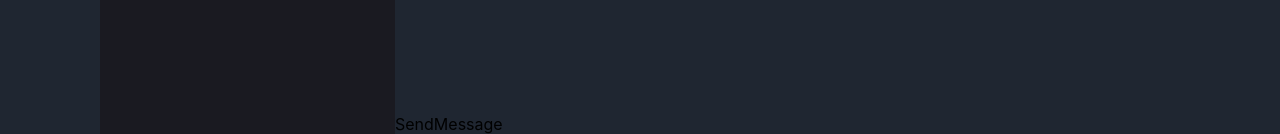
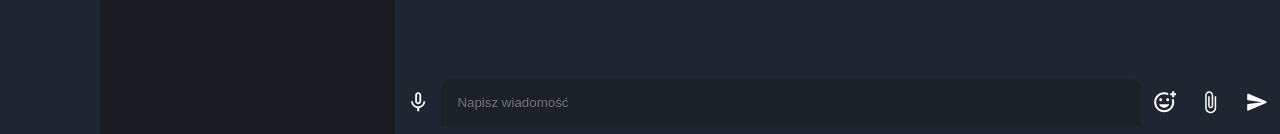
Before and after one commit to sdnn44/messageme, a React (Create React App) app: page /app in a window 1280 px wide. Shown: the part 666-800 px from the top of the page. Built offline with nearby package versions, Linux system fonts and the light colour scheme.

Commit message:
Added styles to the form responsible for sending messages.

```diff
--- a/src/components/Chat/ChatMessage.js
+++ b/src/components/Chat/ChatMessage.js
@@ -44,7 +44,7 @@ export const ChatMessage = ({receiver}) => {
         </ChatMessageElement>
     </Wrapper>
     ) : (
-    <ChatMessageElement style={{"margin-left": "auto", "background-color": "rgb(1, 86, 189)"}}>
+    <ChatMessageElement style={{"marginLeft": "auto", "backgroundColor": "rgb(1, 86, 189)"}}>
         <span>Me</span>
         <p>Fine :-)</p>
         <span>05.06.2023 23:08</span>
--- a/src/components/Chat/SendMessageForm/MessageForm.js
+++ b/src/components/Chat/SendMessageForm/MessageForm.js
@@ -1,8 +1,95 @@
-import React from 'react'
+import React, { useState } from "react";
+import IconButton from "@mui/material/IconButton";
+import Tooltip from "@mui/material/Tooltip";
+import MicNoneIcon from "@mui/icons-material/MicNone";
+import AddReactionOutlinedIcon from "@mui/icons-material/AddReactionOutlined";
+import AttachFileIcon from "@mui/icons-material/AttachFile";
+import SendRoundedIcon from "@mui/icons-material/SendRounded";
+import styled from "styled-components";
+
+const Wrapper = styled.div`
+  display: flex;
+  align-items: center;
+  justify-content: space-between;
+  height: 4rem;
+
+  svg {
+    color: #fff;
+    padding: .2rem;
+  }
+
+  svg:hover {
+    color: rgb(1, 86, 189);
+    transition: 1s ease;
+  }
+
+  form {
+    flex: 1;
+    display: flex;
+  }
+
+  input {
+    color: #fff;
+    flex: 1;
+    background-color: rgb(28, 33, 40);
+    border: none;
+    border-radius: 10px 10px 0 0;
+    padding: 1rem;
+  }
+`;
 
 const MessageForm = () => {
+
+  //will be deleted soon
+  const [message, setMessage] = useState("");
+  const sendMessage = (e) => {
+    e.preventDefault();
+    setMessage("");
+  }
+
   return (
-    <div>SendMessage</div>
-  )
-}
+    <Wrapper>
+      <Tooltip title="Wyślij nagranie głosowe" placement="top">
+        <IconButton
+        // onClick={() => )}
+        >
+          <MicNoneIcon />
+        </IconButton>
+      </Tooltip>
+      <form>
+        <input
+          type="text"
+          value={message}
+          onChange={(e) => setMessage(e.target.value)}
+          placeholder="Napisz wiadomość"
+        />
+        <button onClick={sendMessage} type="submit" style={{display: "none"}}>Wyślij wiadomość</button>
+        <Tooltip title="Wybierz ikonę emoji" placement="top">
+          <IconButton
+          // onClick={() => )}
+          >
+            <AddReactionOutlinedIcon />
+          </IconButton>
+        </Tooltip>
+
+        <Tooltip title="Załącz plik" placement="top">
+          <IconButton
+          // onClick={() => )}
+          >
+            <AttachFileIcon />
+          </IconButton>
+        </Tooltip>
+      </form>
+      <Tooltip title="Wyślij wiadomość" placement="top">
+        <IconButton
+          type='submit'
+          onClick={sendMessage}
+        // onClick={() => )}
+        >
+          <SendRoundedIcon />
+        </IconButton>
+      </Tooltip>
+    </Wrapper>
+  );
+};
 export default MessageForm;
```
